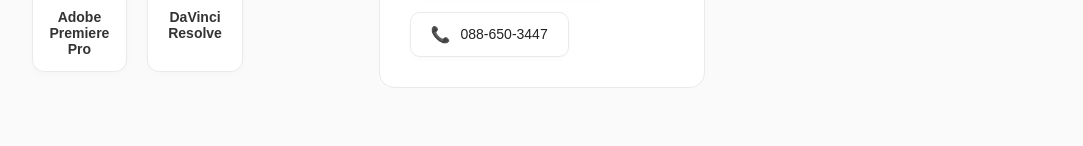
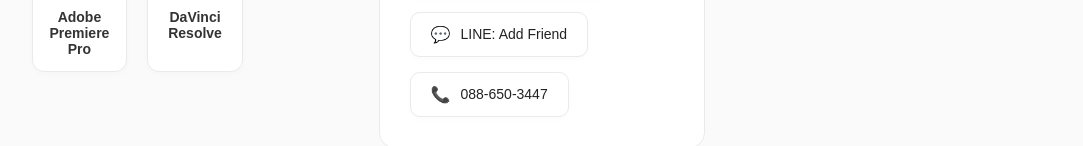
Before and after one commit to methithati-eng/methee-portfolio, a plain HTML site: page index.html in a window 1280 px wide. Shown: the part 9695-9841 px from the top of the page, without its empty margins (98-1181 px from the left). Drawn offline with Linux system fonts and the light colour scheme.

Commit message:
Update index.html

```diff
--- a/index.html
+++ b/index.html
@@ -542,6 +542,11 @@ footer {
         <span>methithati@gmail.com</span>
       </a>
 
+      <a href="https://line.me/ti/p/7Y2D7NwMp0" target="_blank" class="contact-btn">
+        <span class="icon">💬</span>
+        <span>LINE: Add Friend</span>
+      </a>
+
       <a href="tel:0886503447" class="contact-btn">
         <span class="icon">📞</span>
         <span>088-650-3447</span>
```
